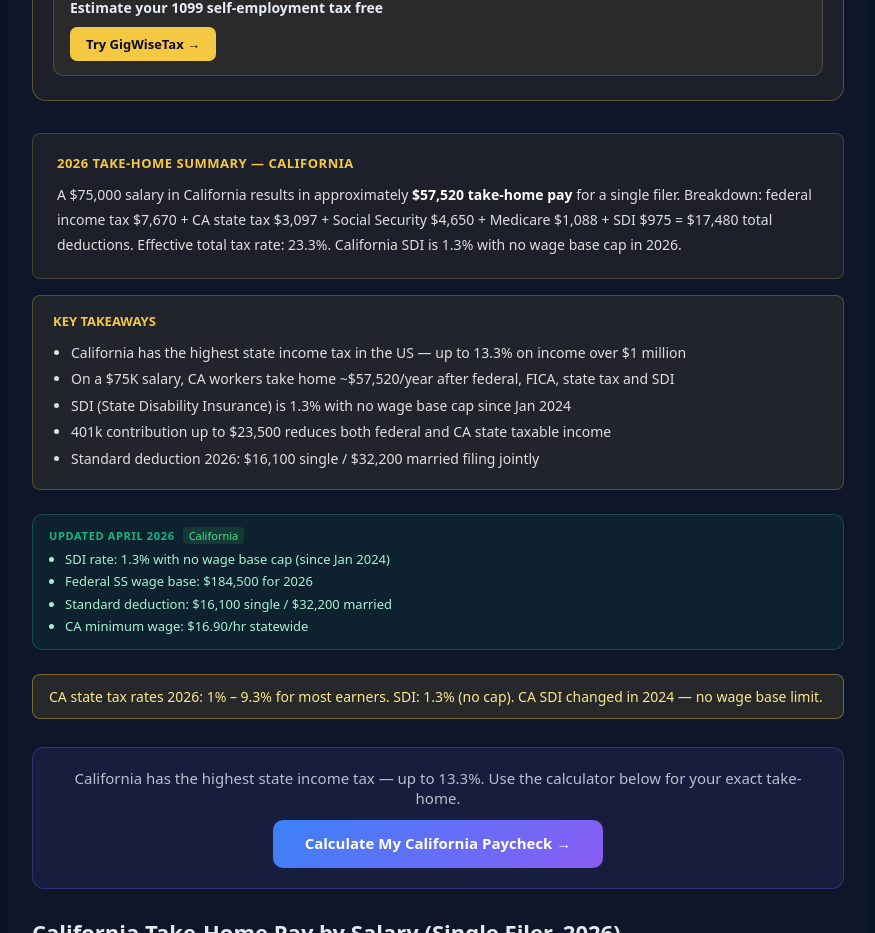
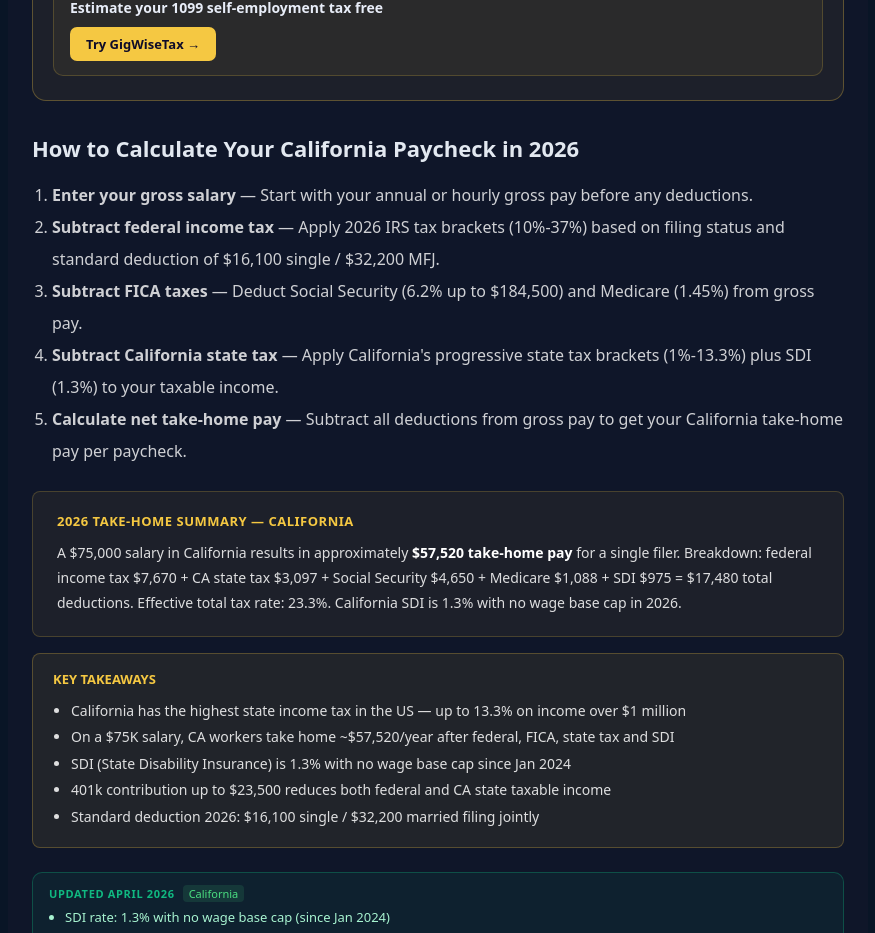
Before and after one commit to devqrcraft-ui/privatepaycheck, a Next.js app: page /california-paycheck-calculator in a window 1280 px wide. Shown: the part 820-1753 px from the top of the page, without its empty margins (202-1077 px from the left). Built offline with nearby package versions, Linux system fonts and the light colour scheme.

Commit message:
feat: add visible 5-step HowTo section on California page matching the HowTo schema (was invisible-only, violated Google structured data guidelines)

```diff
--- a/src/app/california-paycheck-calculator/page.tsx
+++ b/src/app/california-paycheck-calculator/page.tsx
@@ -47,6 +47,15 @@ export default function Page() {
       <h1 style={{ fontSize: 'clamp(26px,4vw,36px)', fontWeight: 900, marginBottom: 8, color: '#e8edf8' }}>California Paycheck Calculator 2026</h1>
       <p style={{ fontSize: 17, color: 'rgba(255,255,255,0.65)', marginBottom: 12 }}>Free California paycheck calculator 2026 for <strong>hourly & salary</strong> workers. Federal + state income tax + SDI. California has the highest state tax in the US — up to <strong>13.3%</strong>. See your exact take-home pay instantly. <span style={{fontSize:12,color:'#94a3b8',display:'block',marginTop:6}}>Updated May 2026 — 2026 CA tax brackets, FICA & SDI rates.</span></p>
       <CaCalcEmbed />
+
+      <h2 style={{ fontSize: 22, fontWeight: 800, marginTop: 32, marginBottom: 16 }}>How to Calculate Your California Paycheck in 2026</h2>
+      <ol style={{ color: 'rgba(255,255,255,0.8)', lineHeight: 2, paddingLeft: 20, marginBottom: 24 }}>
+        <li><strong>Enter your gross salary</strong> — Start with your annual or hourly gross pay before any deductions.</li>
+        <li><strong>Subtract federal income tax</strong> — Apply 2026 IRS tax brackets (10%-37%) based on filing status and standard deduction of $16,100 single / $32,200 MFJ.</li>
+        <li><strong>Subtract FICA taxes</strong> — Deduct Social Security (6.2% up to $184,500) and Medicare (1.45%) from gross pay.</li>
+        <li><strong>Subtract California state tax</strong> — Apply California's progressive state tax brackets (1%-13.3%) plus SDI (1.3%) to your taxable income.</li>
+        <li><strong>Calculate net take-home pay</strong> — Subtract all deductions from gross pay to get your California take-home pay per paycheck.</li>
+      </ol>
 
       {/* ANSWER-FIRST GEO BLOCK */}
       <div style={{ background:'rgba(245,200,66,0.06)', border:'1px solid rgba(245,200,66,0.2)', borderRadius:8, padding:'20px 24px', margin:'16px 0' }}>
```
